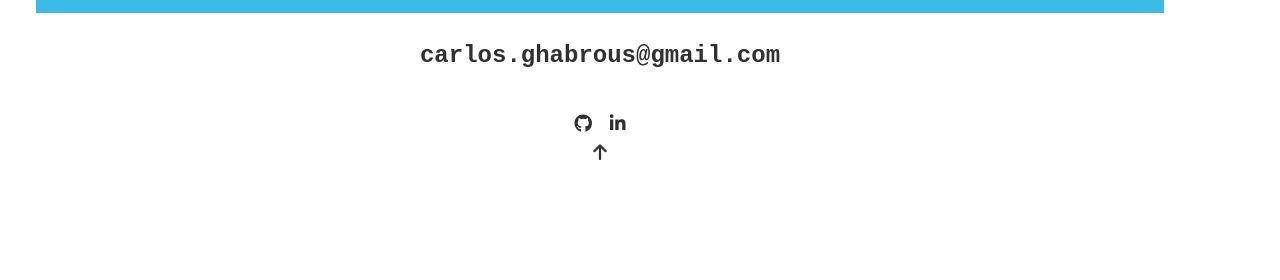
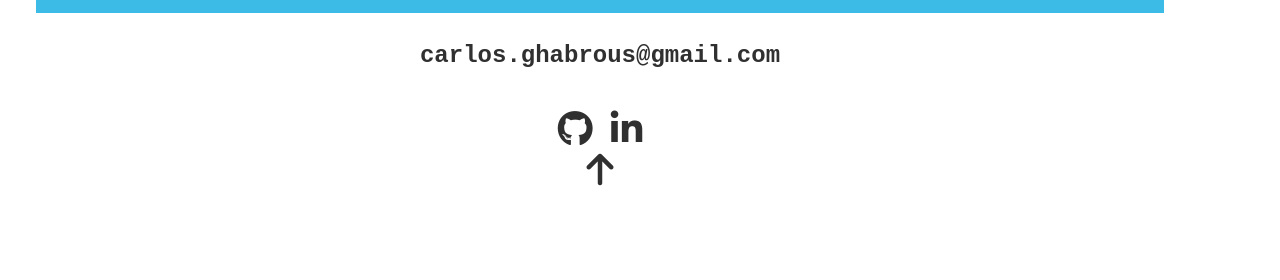
Before and after one commit to carlosghabrous/carlosghabrous.github.io, a Jekyll site: the page built from index.html, in a window 1280 px wide. Shown: the part 2370-2650 px from the top of the page. Built offline with Jekyll 4.4.1, drawn with Linux system fonts in a browser that asks for light colours; nearby versions of some CDN libraries; before the commit the page ends 2629 px from its top, so only the background shows below that.

Commit message:
Increase icons' size

```diff
--- a/index.html
+++ b/index.html
@@ -103,17 +103,17 @@ title: Carlos Ghabrous Larrea
         <ul class="social-list">
             <li class="social-list__item">
                 <a class="social-list__link" href="https://github.com/carlosghabrous" target="_blank">
-                <i class="fab fa-github"></i>
+                <i class="fab fa-github fa-2x"></i>
                 </a>
             </li>
             <li class="social-list__item">
                 <a class="social-list__link" href="https://www.linkedin.com/in/carlosghabrous/" target="_blank">
-                <i class="fab fa-linkedin-in"></i>
+                <i class="fab fa-linkedin-in fa-2x"></i>
                 </a>
             </li>
         </ul>
         <a class="to-top-arrow" href="#home">
-            <i class="fas fa-arrow-up"></i>
+            <i class="fas fa-arrow-up fa-2x"></i>
         </a>
     </footer>
 </section>
```
